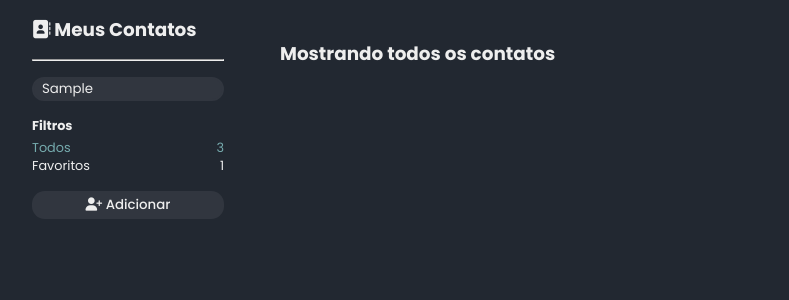
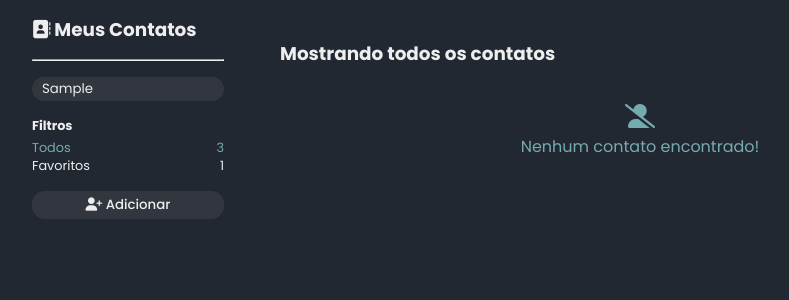
Before and after one commit to CauaMotta/contact_list_v2, a React (Vite) app: page / in a window 1280 px wide. Both pictures are taken after typing "Sample" into the empty fields and a click on the button "Adicionar". Shown: the top 300 px of the page, without its empty margins (112-901 px from the left). Built offline with nearby package versions, Linux system fonts and the light colour scheme.

Commit message:
Fix: mensagem de contato nao encontrado

```diff
--- a/src/containers/ContactList/index.tsx
+++ b/src/containers/ContactList/index.tsx
@@ -1,7 +1,7 @@
 import { useSelector } from 'react-redux'
 import Contact from '../../components/Contact'
 import { Title } from '../../styles'
-import { MainContainer } from './styles'
+import { NotFoundMessage, MainContainer } from './styles'
 import { RootReducer } from '../../store'
 
 const ContactList = () => {
@@ -34,6 +34,16 @@ const ContactList = () => {
     <MainContainer>
       <Title>Mostrando todos os contatos</Title>
       <ul>
+        {contacts.length <= 0 && (
+          <>
+            <NotFoundMessage>
+              <span>
+                <i className="fa-solid fa-user-large-slash"></i>
+              </span>
+              <p>Nenhum contato encontrado!</p>
+            </NotFoundMessage>
+          </>
+        )}
         {contacts.map((item) => (
           <li key={item.name}>
             <Contact
--- a/src/containers/ContactList/styles.ts
+++ b/src/containers/ContactList/styles.ts
@@ -1,7 +1,23 @@
 import styled from 'styled-components'
+import variables from '../../styles/variables'
 
 export const MainContainer = styled.main`
   padding: 2.5rem;
   height: 100vh;
   overflow-y: scroll;
 `
+
+export const NotFoundMessage = styled.div`
+  display: flex;
+  flex-direction: column;
+  justify-content: center;
+  align-items: center;
+  margin-top: 2rem;
+
+  font-size: 1rem;
+  color: ${variables.focus};
+
+  span {
+    font-size: 1.5rem;
+  }
+`
```
